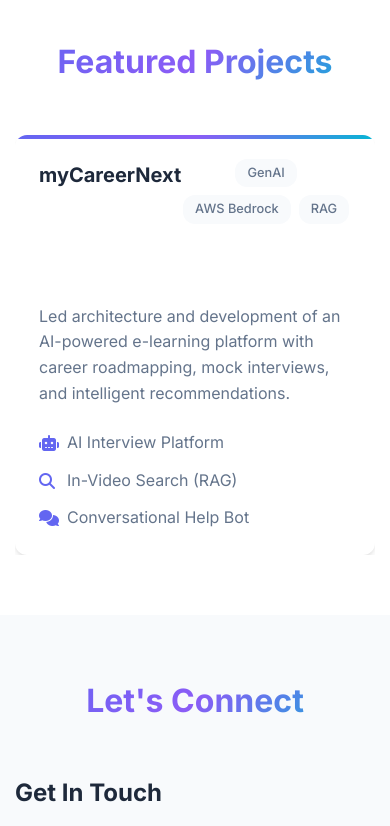
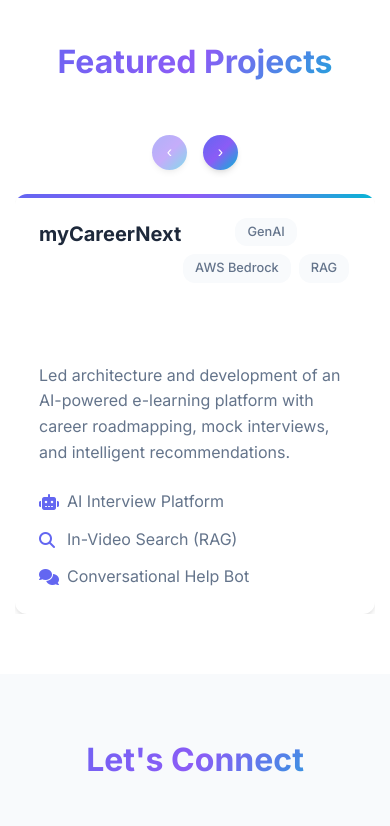
Before and after one commit to swaroopc/portfolio, a plain HTML site: page index.html in a window 390 px wide. Shown: the part 6240-7066 px from the top of the page. Drawn offline with Linux system fonts and the light colour scheme.

Commit message:
Project scroll bug for mobile view

```diff
--- a/index.html
+++ b/index.html
@@ -484,7 +484,7 @@
             <div class="footer-content">
                 <div class="footer-left">
                     <h4>Swaroop Chandre</h4>
-                    <p>AI/ML Solutions Architect</p>
+                    <p>GEN AI Solutions Architect / AI Engineer</p>
                 </div>
                 <div class="footer-right">
                     <div class="social-links">
--- a/style.css
+++ b/style.css
@@ -962,12 +962,13 @@
     }
 
     .projects-grid {
-        flex-direction: column;
-        overflow-x: visible;
+        grid-template-columns: 1fr;
+        gap: 1.5rem;
     }
 
     .project-card {
         min-width: auto;
+        margin: 0;
     }
 
     .contact-content {
@@ -1338,7 +1339,14 @@
     }
 
     .projects-nav {
-        display: none;
+        display: flex;
+        margin-bottom: 1.5rem;
+    }
+
+    .nav-btn {
+        width: 35px;
+        height: 35px;
+        font-size: 1rem;
     }
 }
 
```
